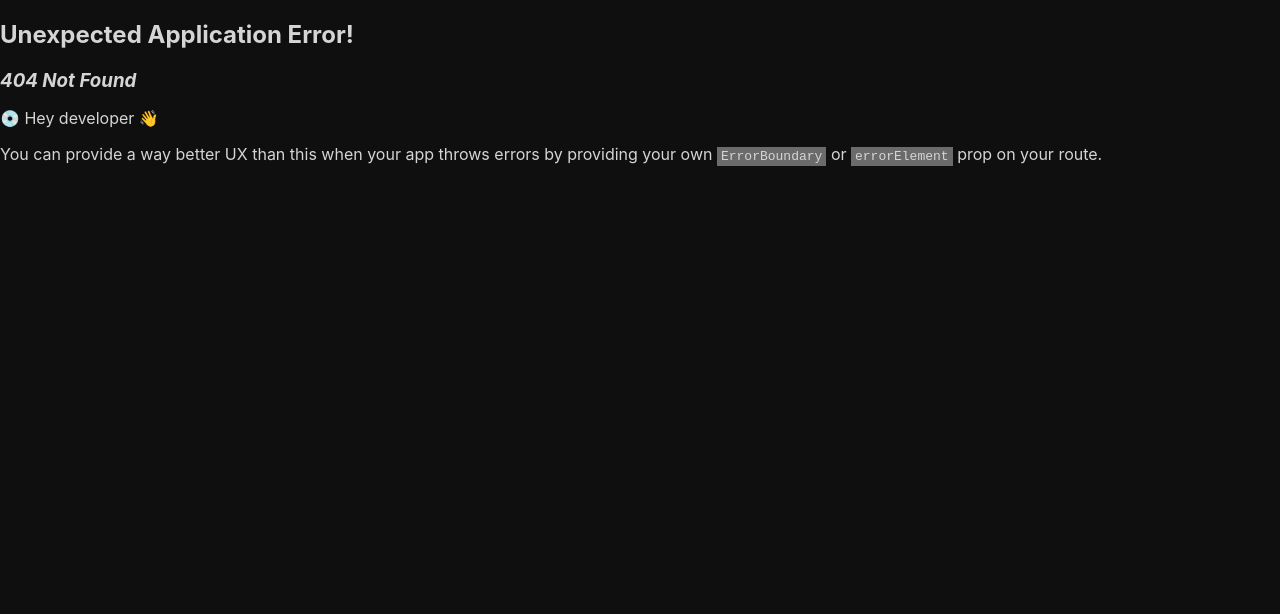
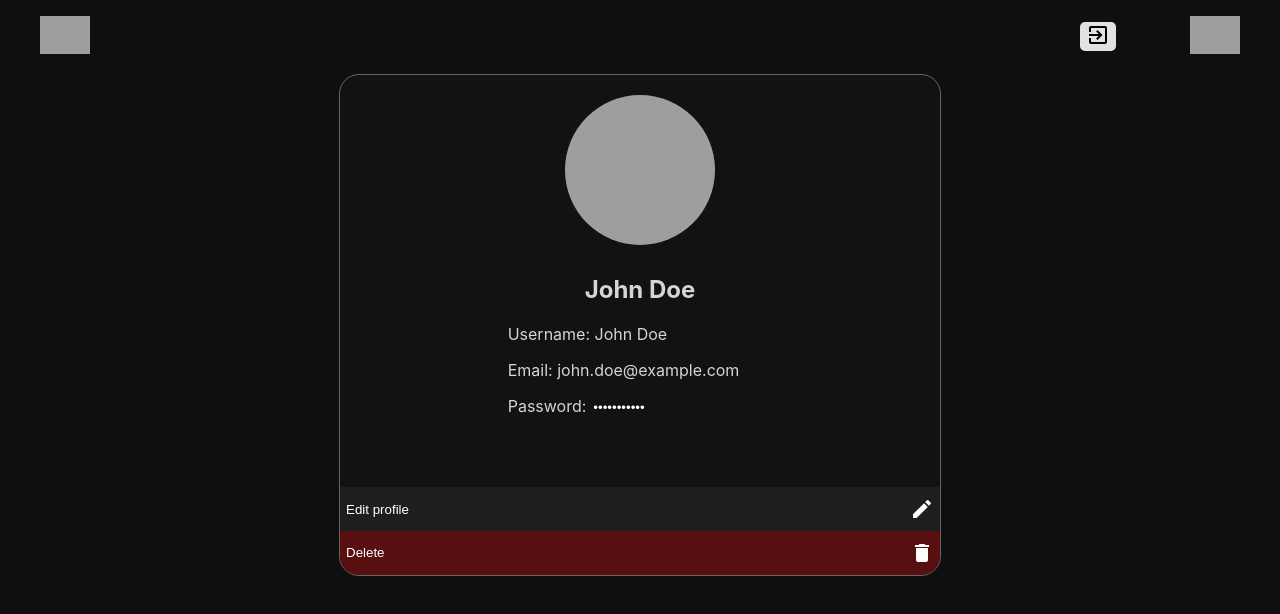
Before and after one commit to CrisD314159/mercurial_ui, a React (Vite) app: page /userSettings in a window 1280 px wide. Before the commit this address had no page. Shown: the top 614 px of the page. Built offline with nearby package versions, Linux system fonts and the light colour scheme; grey boxes are pictures that could not be loaded.

Commit message:
user settings design

```diff
--- a/public/dataset.json
+++ b/public/dataset.json
@@ -4,7 +4,8 @@
       "id": 1,
       "name": "John Doe",
       "email": "john.doe@example.com",
-      "password": "password123"
+      "password": "password123",
+      "picture": "https://uxwing.com/wp-content/themes/uxwing/download/peoples-avatars/default-profile-picture-grey-male-icon.png"
     },
     {
       "id": 2,
--- a/src/App.tsx
+++ b/src/App.tsx
@@ -3,6 +3,7 @@ import { Subject, Topic } from '@mui/icons-material';
 import './App.css'
 import Login from './pages/login/Login'
 import SingUp from './pages/signUp/SignUp'
+import UserSettings from './pages/userSettings/userSettings';
 
 
 function App() {
@@ -12,6 +13,7 @@ function App() {
     <>
       <Login />
       <SingUp />
+      <UserSettings />
 
 
     </>
--- a/src/components/Header.tsx
+++ b/src/components/Header.tsx
@@ -1,8 +1,8 @@
 import { NavLink } from 'react-router-dom';
 import './header.css'
 import ExitToAppIcon from '@mui/icons-material/ExitToApp';
-interface HeaderProps{
-  picture:string
+interface HeaderProps {
+  picture: string
 
 }
 
@@ -13,7 +13,7 @@ props: {
   }
 **/
 
-export default function Header(props:HeaderProps){
+export default function Header(props: HeaderProps) {
   /*
   Listas en html
 
@@ -40,18 +40,18 @@ export default function Header(props:HeaderProps){
     <header className='headerContainer'>
       <div className='imageContainerHeader'>
         <NavLink to='/dashboard'>
-          <img src="https://res.cloudinary.com/dw43hgf5p/image/upload/v1719193860/xllkumrdq702etruhxfq.png" alt="" className='image'/>
+          <img src="https://res.cloudinary.com/dw43hgf5p/image/upload/v1719193860/xllkumrdq702etruhxfq.png" alt="" className='image' />
         </NavLink>
       </div>
       <nav className='nav'>
         <ul className='navList'>
-          <li className='listItem'><button className='logoutButton'><ExitToAppIcon/></button></li>
+          <li className='listItem'><button className='logoutButton'><ExitToAppIcon /></button></li>
           <li className='listItem'>
-            <NavLink to={'/user'}>
-              <div className='profileImageContainer'><img src={props.picture} alt="" className='profileImage'/></div>
+            <NavLink to={'/userSettings'}>
+              <div className='profileImageContainer'><img src={props.picture} alt="" className='profileImage' /></div>
             </NavLink>
 
-            </li>
+          </li>
         </ul>
       </nav>
     </header>
--- a/src/main.tsx
+++ b/src/main.tsx
@@ -8,6 +8,7 @@ import { createTheme, ThemeProvider } from '@mui/material'
 import SignUp from './pages/signUp/SignUp.tsx'
 import Subjects from './pages/subjects/Subjects.tsx'
 import Topics from './pages/topics/Topics.tsx'
+import UserSettings from './pages/userSettings/userSettings.tsx'
 
 const theme = createTheme({
   palette: {
@@ -44,6 +45,10 @@ const router = createBrowserRouter([
   {
     path: '/dashboard/topics',
     element: <Topics />
+  },
+  {
+    path: '/userSettings',
+    element: <UserSettings />
   }
 
 ])
--- /dev/null
+++ b/src/pages/userSettings/userSettings.css
@@ -0,0 +1,74 @@
+.userCard{
+    width: 600px;
+    height: 500px;
+    border:  1px solid #666;
+    border-radius: 20px;
+    display: flex;
+    flex-direction: column;
+    align-items: center;
+    position: relative;
+    background-color: #131212;
+    overflow: hidden;
+
+}
+
+.mainUserSettingsContainer{
+    display: flex;
+    flex-direction: column;
+    align-items: center;
+
+}
+
+.profileImageContainerUser{
+    width: 150px;
+    height: 150px;
+    border-radius: 50%;
+    margin: 20px auto;
+    background-size: cover;
+    background-repeat: no-repeat;
+
+}
+
+.buttonUser{
+    width: 100%;
+    position: absolute;
+    bottom: 0;
+
+}
+
+.editButton{
+    background-color: #1E1E1E;
+    color: white;
+}
+
+.deleteButton{
+    background-color: #770f0fb1;
+    color: white;
+}
+
+.userButton{
+    width: 100%;
+    display: flex;
+    align-items: center;
+    justify-content: space-between;
+    border: none;
+    transition: all 0.3s;
+}
+
+.userButton:hover{
+    transform: translate(0, -2px);
+}
+
+.nameUser{
+    text-align: center;
+    margin: 10px 0;
+    margin-bottom: 20px;
+    font-size: 1.5rem;
+}
+
+.dataUserPassword{
+    color: white;
+    background-color: transparent;
+    border: none;
+    margin-left: 5px;
+}
--- /dev/null
+++ b/src/pages/userSettings/userSettings.tsx
@@ -0,0 +1,58 @@
+import Header from "../../components/Header";
+import json from '../../../public/dataset.json'
+import ModeEditRoundedIcon from '@mui/icons-material/ModeEditRounded';
+import { Button } from "@mui/material";
+import DeleteIcon from '@mui/icons-material/Delete';
+import './userSettings.css'
+
+export default function UserSettings() {
+    // const [delete, setDelete] = useState(false)
+    const user = json.users.find((u) => u.id === 1);
+
+    function deleteUser() {
+        console.log('delete')
+    }
+    return (
+        <div>
+            < Header picture="https://icons.veryicon.com/png/o/miscellaneous/two-color-icon-library/user-286.png" />
+
+            <div className="mainUserSettingsContainer">
+
+                {user ? (
+                    <div className="userCard" key={user.id}>
+                        <div className='profileImageContainerUser' style={{ backgroundImage: `url("${user.picture}")` }}>
+
+                        </div>
+                        <div className="dataUserContainer">
+                            <h3 className="nameUser">
+                                {user.name}
+                            </h3>
+                            <p className="dataUserName">
+                                Username: {user.name}
+                            </p>
+                            <p className="dataUserEmail">
+                                Email: {user.email}
+                            </p>
+                            <p>
+                                Password:
+                                <input className="dataUserPassword" type="password" defaultValue={user.password} disabled>
+                                </input>
+                            </p>
+                        </div>
+                        <div className="buttonUser">
+                            <button className="editButton userButton">
+                                <p className="editButtonText">Edit profile </p>
+                                <ModeEditRoundedIcon></ModeEditRoundedIcon>
+                            </button>
+                            <button className="deleteButton userButton">
+                                <p className="deleteButtonText">Delete </p>
+                                <DeleteIcon />
+                            </button>
+                        </div>
+                    </div>
+                )
+                    : null}
+            </div>
+        </div>
+    )
+}
```
Also changed, not shown: src/components/types/types.ts (+8 -0 lines).
